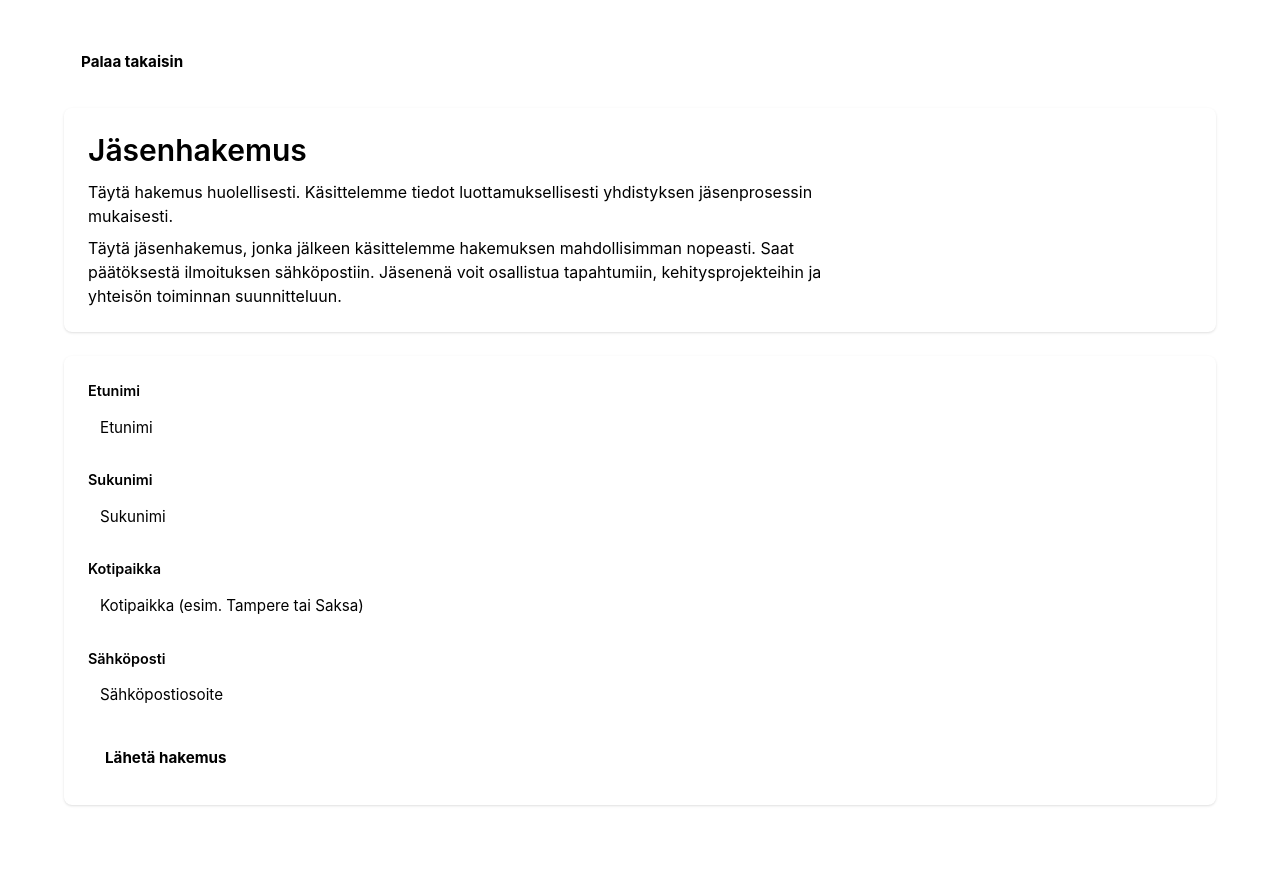
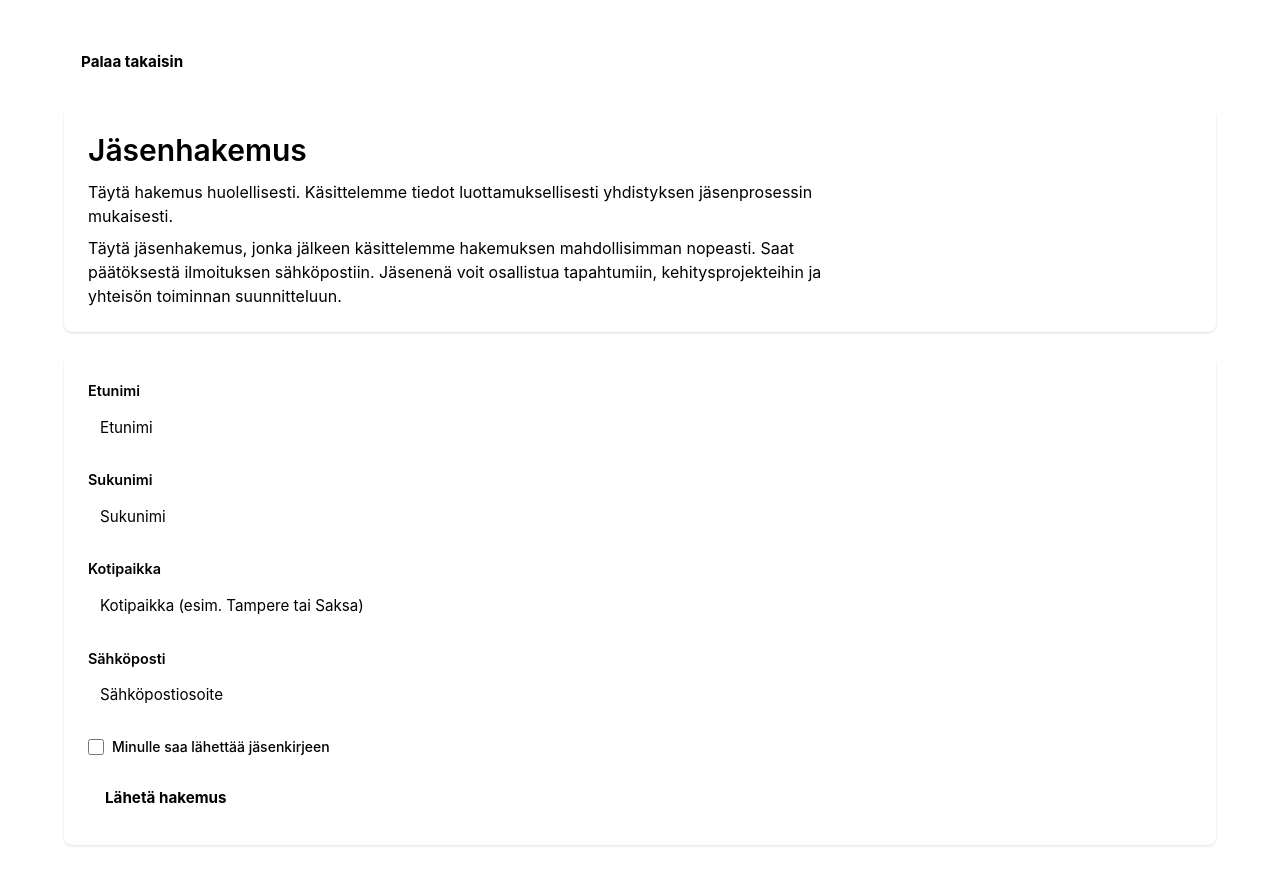
Before and after one commit to hewo-ry/member-site, a Next.js app: page /application in a window 1280 px wide. Before the commit the page ends 845 px from the top, so only its background shows below. Built offline with nearby package versions, Linux system fonts and the light colour scheme.

Commit message:
Fix #18: ask member letter permissions in application

```diff
--- a/src/app/member/[id]/page.tsx
+++ b/src/app/member/[id]/page.tsx
@@ -34,14 +34,10 @@ const Page = async ({ params }: Props) => {
             </div>
             <section className='section'>
                 <h2 className='text-xl font-semibold sm:text-2xl'>Perustiedot</h2>
-                <dl className='mt-4 grid gap-3 sm:grid-cols-2'>
+                <dl className='mt-4 grid gap-3 sm:grid-cols-3'>
                     <div className='card'>
                         <dt className='field-label'>Nimi</dt>
                         <dd>{member.person.fullName}</dd>
-                    </div>
-                    <div className='card'>
-                        <dt className='field-label'>Sähköposti</dt>
-                        <dd>{member.person.email}</dd>
                     </div>
                     <div className='card'>
                         <dt className='field-label'>Kotipaikka</dt>
@@ -50,6 +46,14 @@ const Page = async ({ params }: Props) => {
                     <div className='card'>
                         <dt className='field-label'>Tyyppi</dt>
                         <dd>{member.type}</dd>
+                    </div>
+                    <div className='card sm:col-span-2'>
+                        <dt className='field-label'>Sähköposti</dt>
+                        <dd>{member.person.email}</dd>
+                    </div>
+                    <div className='card'>
+                        <dt className='field-label'>Jäsenkirje</dt>
+                        <dd>{member.allowMemberLetter ? 'Kyllä' : 'Ei'}</dd>
                     </div>
                 </dl>
             </section>
--- a/src/components/application-form/index.tsx
+++ b/src/components/application-form/index.tsx
@@ -72,6 +72,21 @@ const ApplicationForm = () => {
                 />
                 {'errors' in state && state.errors?.email && <p className='error-text'>{state.errors.email}</p>}
             </div>
+            <div className='flex items-center'>
+                <input
+                    className='w-4 h-4 border border-default-medium rounded-xs bg-neutral-secondary-medium focus:ring-2 focus:ring-brand-soft'
+                    id='allowMemberLetter'
+                    name='allowMemberLetter'
+                    type='checkbox'
+                    defaultChecked={state.application.allowMemberLetter}
+                />
+                <label className='select-none ms-2 text-sm font-medium text-heading' htmlFor='allowMemberLetter'>
+                    Minulle saa lähettää jäsenkirjeen
+                </label>
+                {'errors' in state && state.errors?.allowMemberLetter && (
+                    <p className='error-text'>{state.errors.allowMemberLetter}</p>
+                )}
+            </div>
             <button className='btn btn-primary w-full sm:w-fit' disabled={isPending}>
                 {isPending ? 'Lähetetään...' : 'Lähetä hakemus'}
             </button>
--- a/src/lib/application/index.ts
+++ b/src/lib/application/index.ts
@@ -12,6 +12,7 @@ export const submitApplication = async (
     const lastName = (formData?.get('lastName') as string | undefined)?.trim();
     const domicile = (formData?.get('domicile') as string | undefined)?.trim();
     const email = (formData?.get('email') as string | undefined)?.trim();
+    const allowMemberLetter = formData?.get('allowMemberLetter') === 'on';
 
     const errors: Partial<Record<keyof Application, string>> = {};
 
@@ -34,6 +35,7 @@ export const submitApplication = async (
         lastName,
         domicile,
         email,
+        allowMemberLetter,
     };
 
     if (Object.keys(errors).length > 0 || !firstName || !lastName || !domicile || !email)
@@ -44,6 +46,7 @@ export const submitApplication = async (
         };
 
     const { error } = await createAssociationMember(undefined, {
+        allowMemberLetter,
         person: { firstName, lastName, domicile, email },
         type: 'BASIC',
     });
--- a/src/lib/application/types.ts
+++ b/src/lib/application/types.ts
@@ -6,6 +6,7 @@ export interface Application {
     lastName: string;
     domicile: string;
     email: string;
+    allowMemberLetter: boolean;
 }
 
 interface InvalidApplicationFormState {
--- a/src/lib/association/index.ts
+++ b/src/lib/association/index.ts
@@ -16,8 +16,8 @@ export const getAssociationById = async (id?: string): Promise<ApiResponse<Assoc
 
 export const createAssociationMember = async (
     id: string | undefined,
-    member: Omit<SimpleMember, 'id' | 'person'> & {
-        person: Omit<SimpleMember['person'], 'fullName' | 'officialFullName' | 'updated'>;
+    member: Omit<Member, 'fees' | 'id' | 'person'> & {
+        person: Omit<Member['person'], 'fullName' | 'officialFullName' | 'updated'>;
     },
 ): Promise<ApiResponse<SimpleMember>> =>
     (id ? Promise.resolve(id) : getAssociationId())
--- a/src/lib/association/types.ts
+++ b/src/lib/association/types.ts
@@ -6,10 +6,7 @@ export interface Association {
     owner: string;
 }
 
-export interface SimpleMember {
-    readonly id: string;
-    type: 'SPONSHORSHIP' | 'BASIC' | 'STUDENT';
-    person: {
+interface Person {
     firstName: string;
     lastName: string;
     preferredFirstName?: string;
@@ -19,11 +16,18 @@ export interface SimpleMember {
     readonly updated: string;
     readonly fullName: string;
     readonly officialFullName: string;
-    };
+}
+
+export interface SimpleMember {
+    readonly id: string;
+    type: 'SPONSHORSHIP' | 'BASIC' | 'STUDENT';
+    person: Pick<Person, 'updated' | 'fullName' | 'officialFullName'>;
 }
 
 export interface Member extends SimpleMember {
+    allowMemberLetter: boolean;
     fees: Fee[];
+    person: Person;
 }
 
 export interface Fee {
```
Lines whose indentation alone changed are shown as unchanged.
